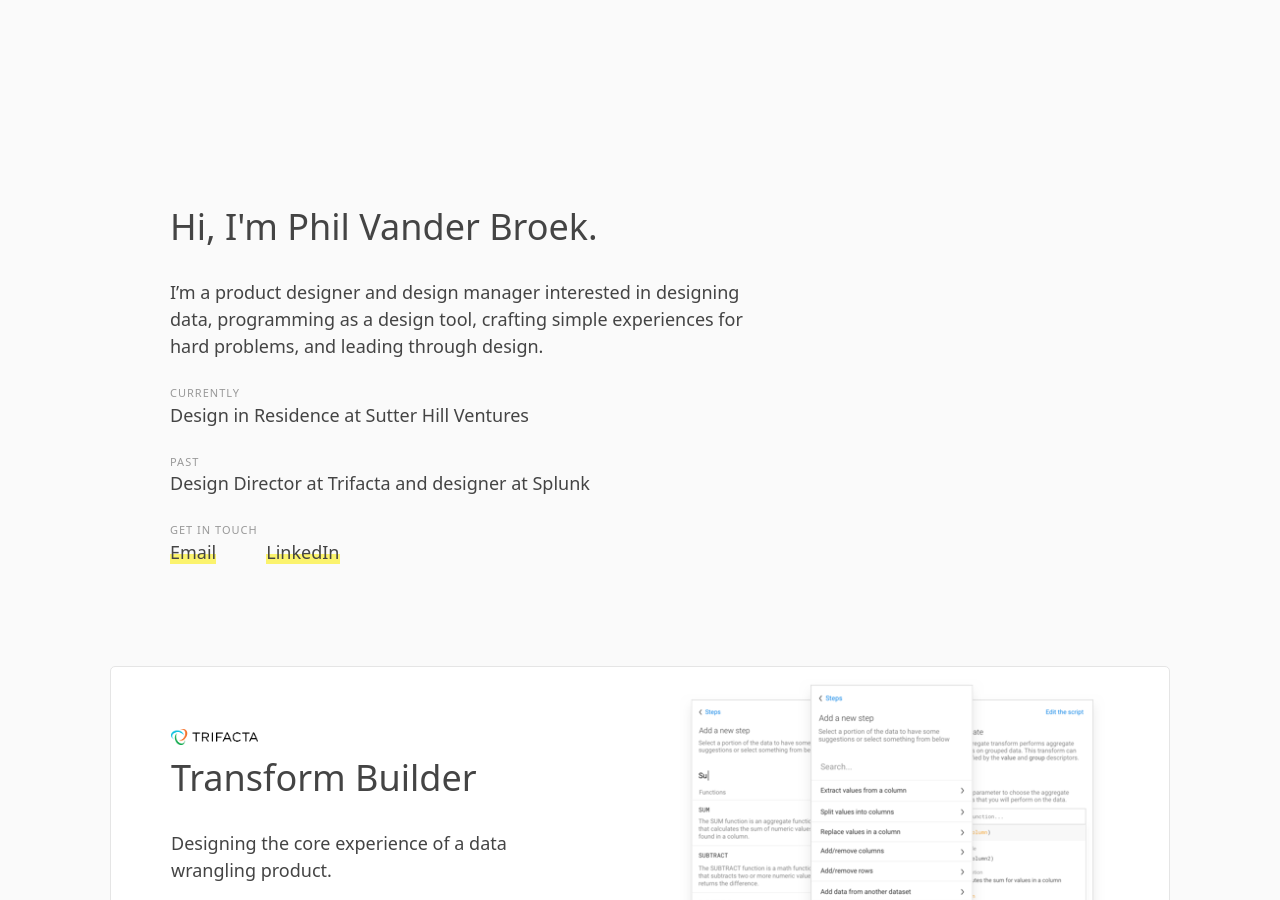
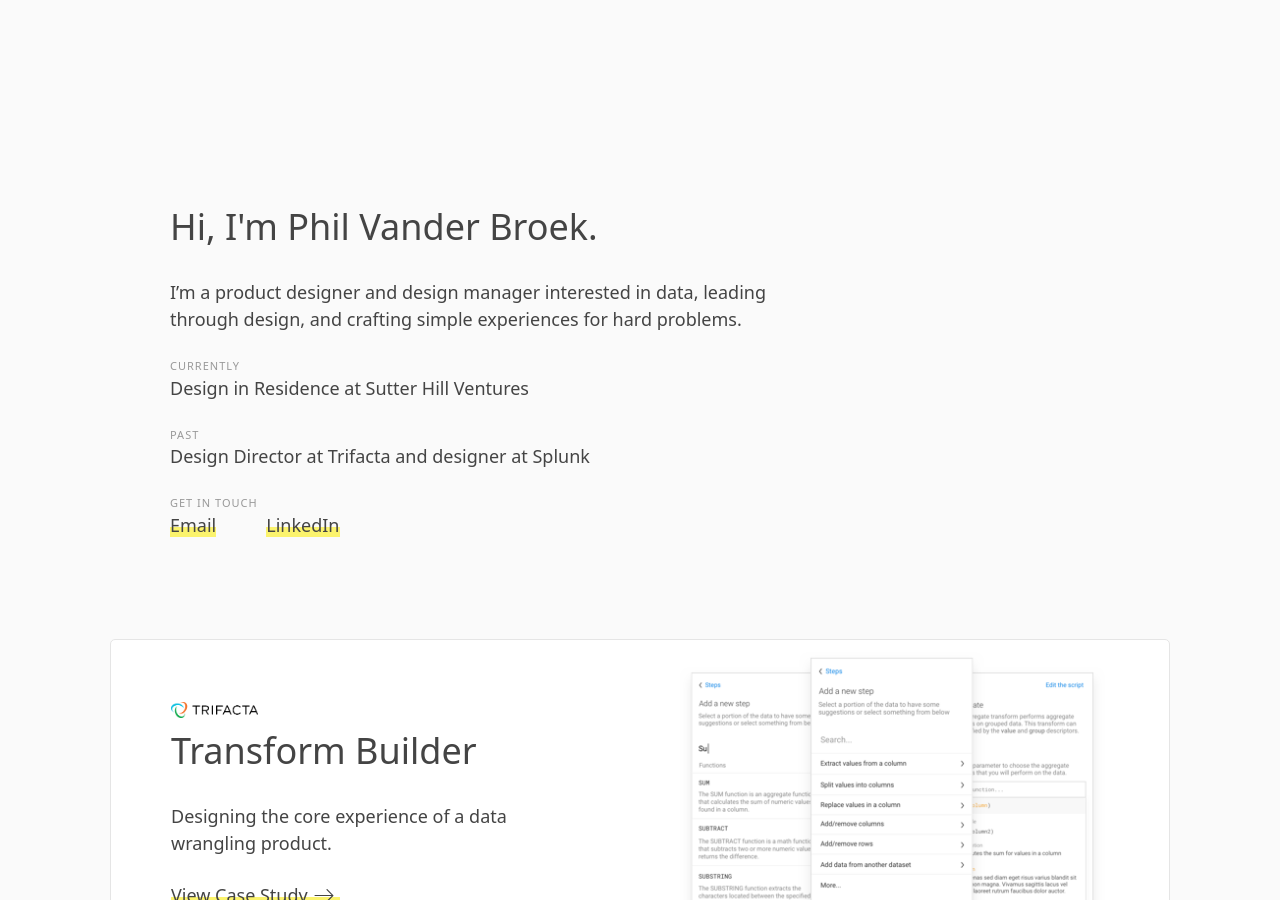
Before and after one commit to philipvanderbroek/philipvanderbroek.github.io, a Jekyll site: the page built from index.html, in a window 1280 px wide and 900 px high. Built offline with Jekyll 4.4.1, drawn with Linux system fonts in a browser that asks for light colours.

Commit message:
update abaout me

```diff
--- a/index.html
+++ b/index.html
@@ -5,7 +5,7 @@
 <div id="home">
   <div class="intro">
     <h1>Hi, I'm Phil Vander Broek.</h1>
-    <p>I’m a product designer and design manager interested in designing data, programming as a design tool, crafting simple experiences for hard problems, and leading through design.</p>
+    <p>I’m a product designer and design manager interested in data, leading through design, and crafting simple experiences for hard problems.</p>
     <h3>Currently</h3>
     <p>Design in Residence at Sutter Hill Ventures</p>
     <h3>Past</h3>
```
